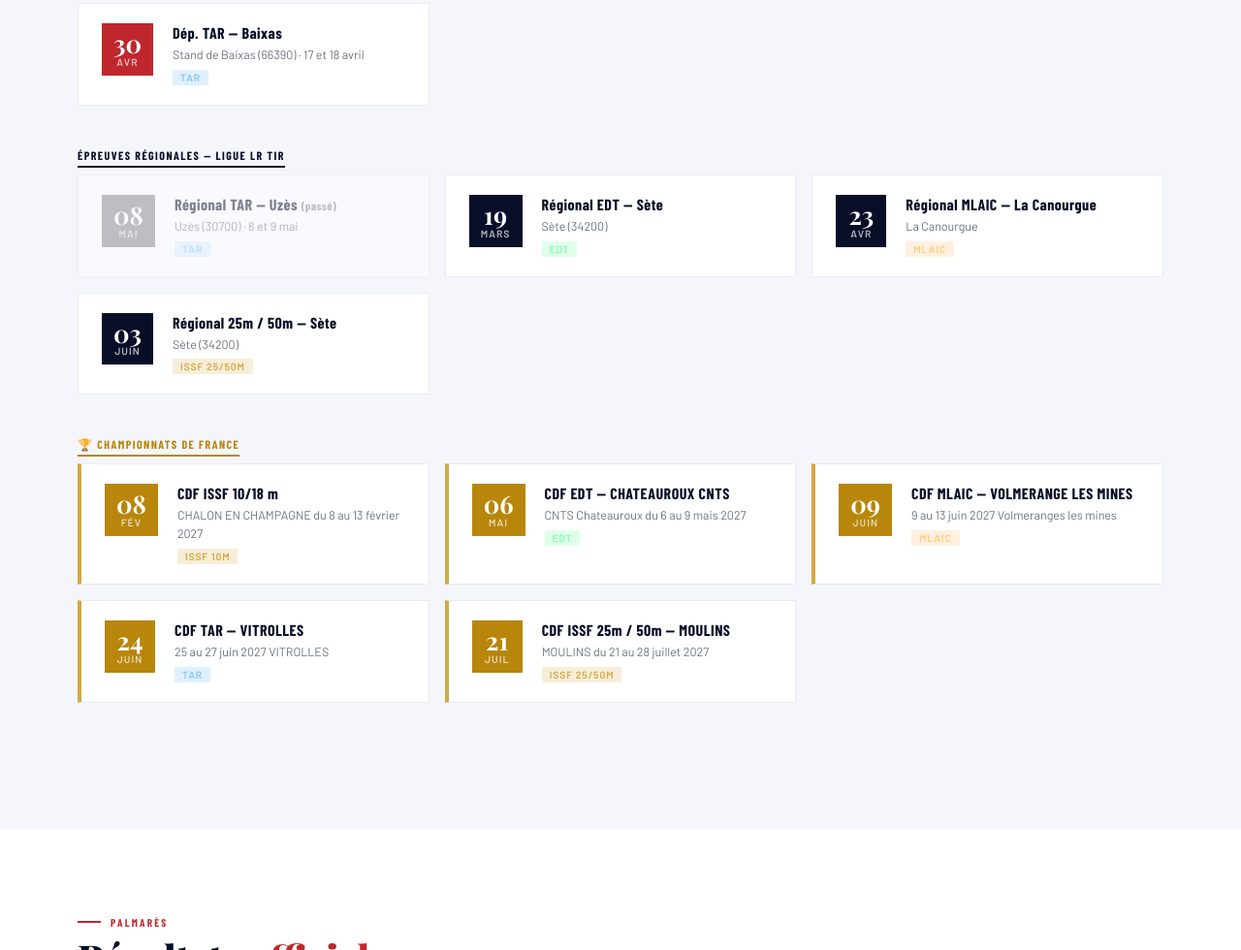
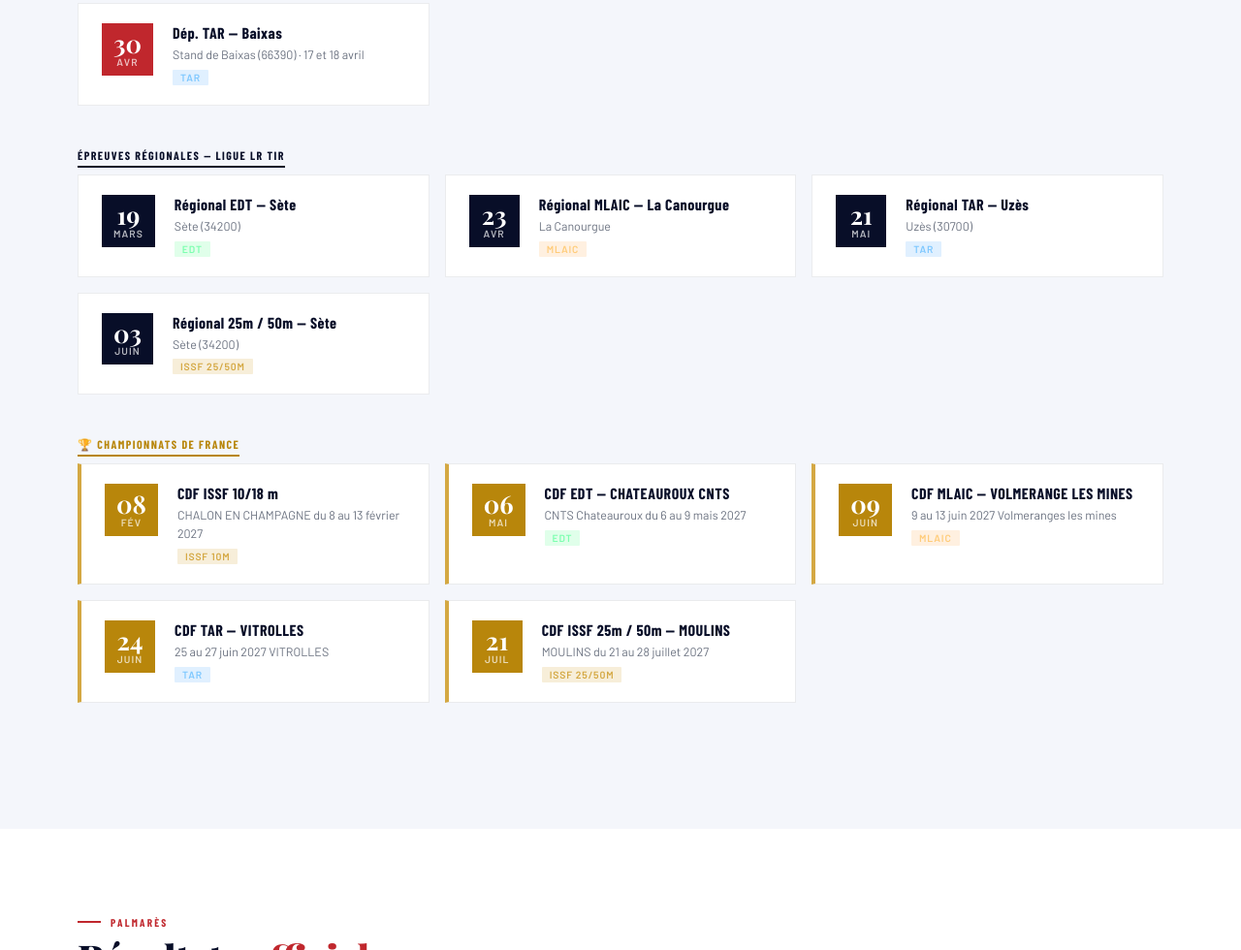
Before and after one commit to liguelrtir-lr/cdtir66, an Eleventy site: page src/index.njk in a window 1280 px wide. Shown: the part 2359-3339 px from the top of the page at 97% size. Built offline with nearby package versions, Linux system fonts and the light colour scheme; Eleventy itself is replaced by a stand-in of ours; files that its build step writes are made by us from their sources.

Commit message:
Update Calendrier des compétitions “reg-tar-uzes”

```diff
--- a/src/calendrier/reg-tar-uzes.md
+++ b/src/calendrier/reg-tar-uzes.md
@@ -1,7 +1,7 @@
 ---
 title: Régional TAR — Uzès
-date: 2026-05-08
-lieu: Uzès (30700) · 8 et 9 mai
+date: 2027-05-22T00:00:00.000+02:00
+lieu: "Uzès (30700) "
 niveau: regionale
 discipline: TAR
 ---
```
